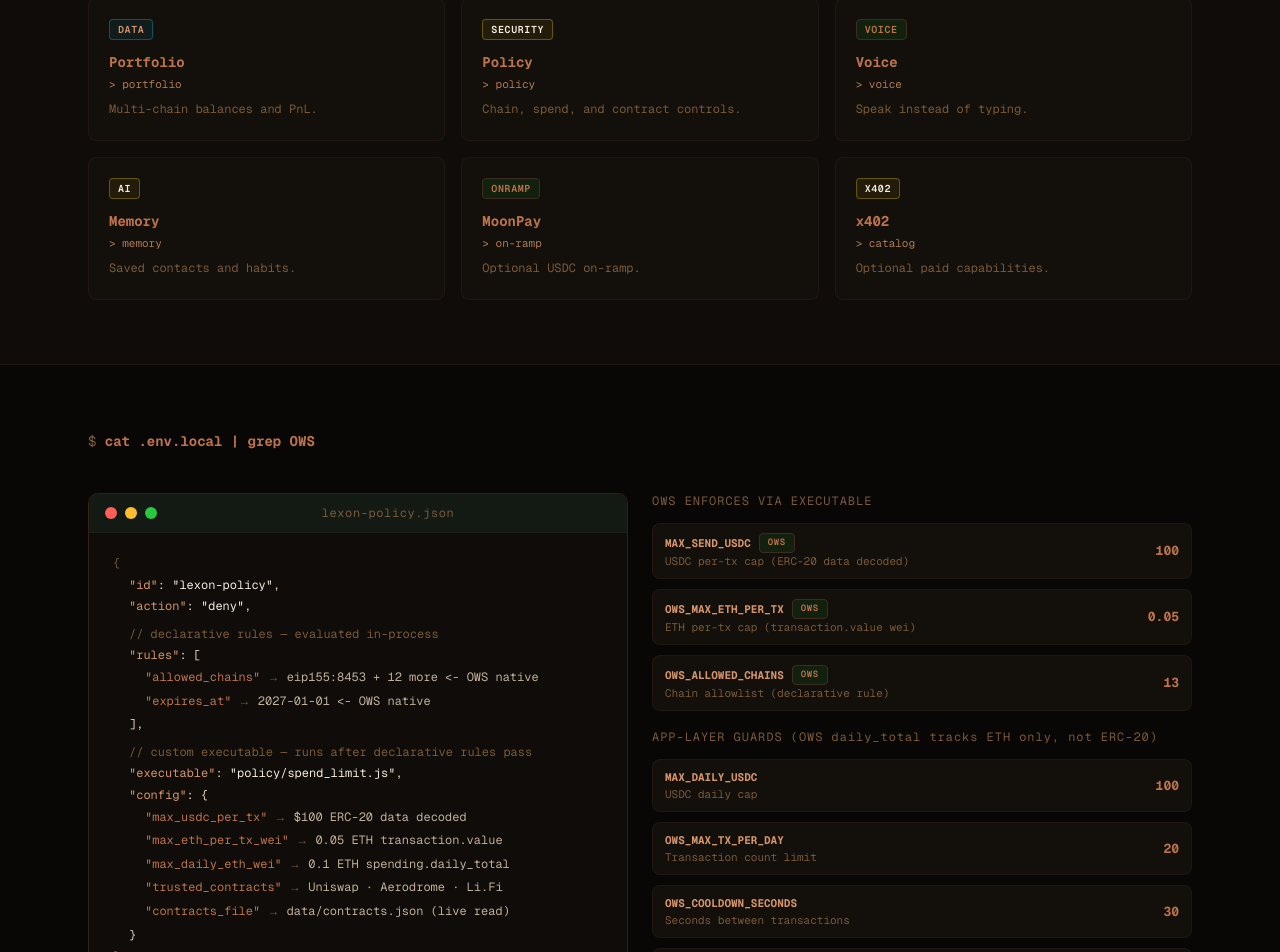
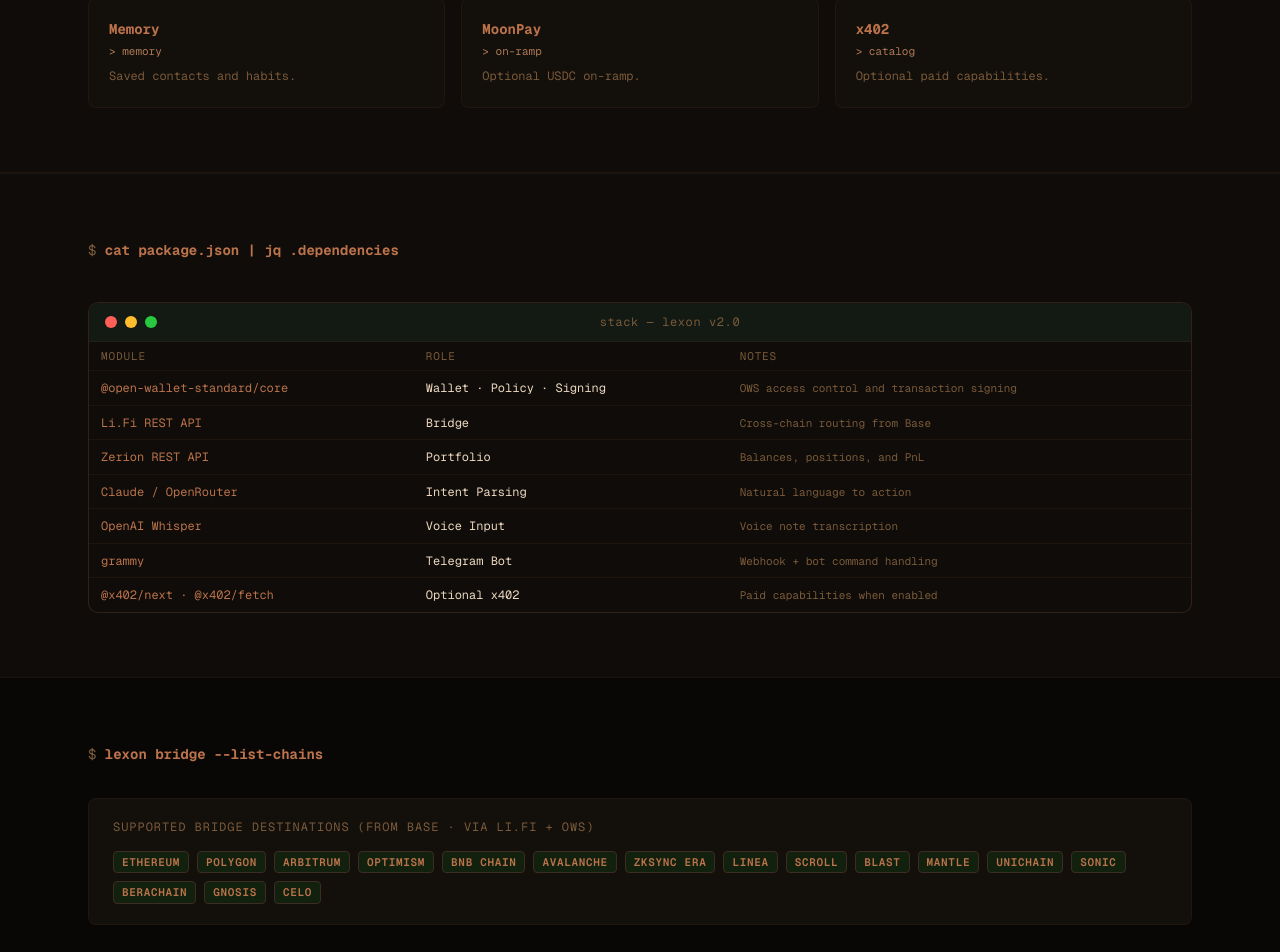
Before and after one commit to dlkakbs/lexon, a Next.js app: page / in a window 1280 px wide. Shown: the part 1337-2289 px from the top of the page. Built offline with nearby package versions, Linux system fonts and the light colour scheme.

Commit message:
Simplify landing page and remove XMTP remnants

```diff
--- a/app/page.tsx
+++ b/app/page.tsx
@@ -10,7 +10,6 @@ export default function Home() {
         className="flex items-center justify-between px-6 py-4 max-w-6xl mx-auto">
         <div className="flex items-center gap-3 fade-in-1">
           <span className="text-green font-bold text-lg">lexon</span>
-          <span className="text-muted text-sm">v2.0.0</span>
           <span className="tag tag-green">live</span>
         </div>
         <div className="hidden md:flex items-center gap-6 text-sm text-muted fade-in-2">
@@ -20,9 +19,9 @@ export default function Home() {
           <a href={GITHUB_URL} target="_blank" rel="noopener noreferrer"
             className="hover:text-green transition-colors">github</a>
         </div>
-        <a href={TELEGRAM_URL} target="_blank" rel="noopener noreferrer"
+        <a href={GITHUB_URL} target="_blank" rel="noopener noreferrer"
           className="btn-green px-5 py-2 text-sm fade-in-3">
-          $ open telegram
+          github
         </a>
       </nav>
 
@@ -56,7 +55,7 @@ export default function Home() {
               <span style={{ color: "var(--text)" }}>DeFi agent.</span>
             </h1>
 
-            <p className="fade-in-4" style={{ fontSize: 16, color: "var(--muted)", lineHeight: 1.8, maxWidth: 480, marginBottom: "2rem" }}>
+            <p className="fade-in-4" style={{ fontSize: 16, color: "var(--muted)", lineHeight: 1.8, maxWidth: 480, marginBottom: "2rem", marginLeft: "auto", marginRight: "auto" }}>
               Send USDC · swap tokens · bridge cross-chain · track portfolio.
               All via Telegram, text or voice. Policy-gated by OWS.
               Your wallet, your limits, your agent.
@@ -85,13 +84,12 @@ export default function Home() {
         </div>
         <div className="grid md:grid-cols-4 gap-4">
           {[
-            { n: "01", title: "Text or voice",       desc: "Send a Telegram message or voice note in any language — Whisper handles the rest." },
-            { n: "02", title: "AI parses intent",    desc: "Claude (OpenRouter / Anthropic / OpenAI) extracts the action from natural language." },
-            { n: "03", title: "OWS policy gates signing", desc: "Declarative rules check chain + expiry. Custom executable checks USDC amount, ETH value, and contract allowlist — key material never touched if denied." },
-            { n: "04", title: "On-chain, done",      desc: "Transaction broadcast to Base. Basescan link returned instantly." },
+            { n: "01", title: "Text or Voice",       desc: "Send a Telegram message or voice note in any language." },
+            { n: "02", title: "From message to action", desc: "Lexon understands what you want and maps it to an on-chain action." },
+            { n: "03", title: "OWS enforces policy", desc: "Your rules validate the transaction before anything is signed." },
+            { n: "04", title: "On-chain execution",  desc: "Transaction broadcast to Base with instant receipt." },
           ].map((s) => (
             <div key={s.n} className="term-card">
-              <div className="text-muted text-xs mb-4" style={{ letterSpacing: "0.1em" }}>STEP_{s.n}</div>
               <div className="text-green font-bold text-sm mb-2">{s.title}</div>
               <div className="text-muted" style={{ fontSize: 12, lineHeight: 1.7 }}>{s.desc}</div>
             </div>
@@ -110,166 +108,57 @@ export default function Home() {
           <div className="grid md:grid-cols-2 lg:grid-cols-3 gap-4">
             {[
               {
-                tag: "transfer", tagColor: "tag-green",
                 title: "Send USDC",
                 cmd: "send",
                 desc: "Send to an address or saved contact.",
               },
               {
-                tag: "defi", tagColor: "tag-green",
                 title: "Swap",
                 cmd: "swap",
                 desc: "ETH ↔ USDC on Base.",
               },
               {
-                tag: "bridge", tagColor: "tag-cyan",
                 title: "Bridge",
                 cmd: "bridge",
                 desc: "Bridge from Base to 17+ chains.",
               },
               {
-                tag: "data", tagColor: "tag-cyan",
                 title: "Portfolio",
                 cmd: "portfolio",
                 desc: "Multi-chain balances and PnL.",
               },
               {
-                tag: "security", tagColor: "tag-yellow",
                 title: "Policy",
                 cmd: "policy",
                 desc: "Chain, spend, and contract controls.",
               },
               {
-                tag: "voice", tagColor: "tag-green",
                 title: "Voice",
                 cmd: "voice",
                 desc: "Speak instead of typing.",
               },
               {
-                tag: "ai", tagColor: "tag-yellow",
                 title: "Memory",
                 cmd: "memory",
                 desc: "Saved contacts and habits.",
               },
               {
-                tag: "onramp", tagColor: "tag-green",
                 title: "MoonPay",
                 cmd: "on-ramp",
                 desc: "Optional USDC on-ramp.",
               },
               {
-                tag: "x402", tagColor: "tag-yellow",
                 title: "x402",
                 cmd: "catalog",
                 desc: "Optional paid capabilities.",
               },
             ].map((f) => (
               <div key={f.title} className="term-card">
-                <div className="flex items-start justify-between mb-3">
-                  <span className={`tag ${f.tagColor}`}>{f.tag}</span>
-                </div>
                 <div className="text-green font-bold text-sm mb-1">{f.title}</div>
                 <div className="text-cyan" style={{ fontSize: 11, marginBottom: 8, opacity: 0.8 }}>
                   &gt; {f.cmd}
                 </div>
                 <div className="text-muted" style={{ fontSize: 12, lineHeight: 1.65 }}>{f.desc}</div>
-              </div>
-            ))}
-          </div>
-        </div>
-      </section>
-
-      {/* ── OWS Policy ── */}
-      <section id="policy" className="max-w-6xl mx-auto px-6 py-16">
-        <div className="mb-10">
-          <span className="text-muted text-sm">$ </span>
-          <span className="text-green text-sm font-bold">cat .env.local | grep OWS</span>
-        </div>
-        <div className="grid md:grid-cols-2 gap-6">
-
-          <div className="term-window">
-            <div className="term-titlebar">
-              <span className="term-dot term-dot-red" />
-              <span className="term-dot term-dot-yellow" />
-              <span className="term-dot term-dot-green" />
-              <span className="term-title">lexon-policy.json</span>
-            </div>
-            <div className="term-body" style={{ fontSize: 12 }}>
-              <div className="text-muted">{"{"}</div>
-              <div style={{ paddingLeft: 16 }}>
-                <div><span className="text-cyan">&quot;id&quot;</span>: <span className="text-yellow">&quot;lexon-policy&quot;</span>,</div>
-                <div><span className="text-cyan">&quot;action&quot;</span>: <span className="text-yellow">&quot;deny&quot;</span>,</div>
-                <div style={{ marginTop: 6 }}><span className="text-muted">// declarative rules — evaluated in-process</span></div>
-                <div><span className="text-cyan">&quot;rules&quot;</span>: [</div>
-                <div style={{ paddingLeft: 16 }}>
-                  {[
-                    ["allowed_chains", "eip155:8453 + 12 more  <- OWS native"],
-                    ["expires_at",     "2027-01-01              <- OWS native"],
-                  ].map(([rule, val]) => (
-                    <div key={rule} style={{ marginBottom: 2 }}>
-                      <span className="text-green">&quot;{rule}&quot;</span>
-                      <span className="text-muted"> → </span>
-                      <span style={{ color: "var(--text)", opacity: 0.8 }}>{val}</span>
-                    </div>
-                  ))}
-                </div>
-                <div>],</div>
-                <div style={{ marginTop: 6 }}><span className="text-muted">// custom executable — runs after declarative rules pass</span></div>
-                <div><span className="text-cyan">&quot;executable&quot;</span>: <span className="text-yellow">&quot;policy/spend_limit.js&quot;</span>,</div>
-                <div><span className="text-cyan">&quot;config&quot;</span>: {"{"}</div>
-                <div style={{ paddingLeft: 16 }}>
-                  {[
-                    ["max_usdc_per_tx",    "$100  ERC-20 data decoded"],
-                    ["max_eth_per_tx_wei", "0.05 ETH  transaction.value"],
-                    ["max_daily_eth_wei",  "0.1 ETH   spending.daily_total"],
-                    ["trusted_contracts",  "Uniswap · Aerodrome · Li.Fi"],
-                    ["contracts_file",     "data/contracts.json  (live read)"],
-                  ].map(([k, v]) => (
-                    <div key={k} style={{ marginBottom: 2 }}>
-                      <span className="text-green">&quot;{k}&quot;</span>
-                      <span className="text-muted"> → </span>
-                      <span style={{ color: "var(--text)", opacity: 0.8 }}>{v}</span>
-                    </div>
-                  ))}
-                </div>
-                <div>{"}"}</div>
-              </div>
-              <div className="text-muted">{"}"}</div>
-            </div>
-          </div>
-
-          <div style={{ display: "flex", flexDirection: "column", gap: 10 }}>
-            <div className="text-muted text-xs mb-1" style={{ letterSpacing: "0.08em" }}>OWS ENFORCES VIA EXECUTABLE</div>
-            {[
-              { env: "MAX_SEND_USDC",     default: "100",  desc: "USDC per-tx cap (ERC-20 data decoded)", tag: "OWS" },
-              { env: "OWS_MAX_ETH_PER_TX",default: "0.05", desc: "ETH per-tx cap (transaction.value wei)", tag: "OWS" },
-              { env: "OWS_ALLOWED_CHAINS",default: "13",   desc: "Chain allowlist (declarative rule)", tag: "OWS" },
-            ].map((r) => (
-              <div key={r.env} className="term-card" style={{ padding: "9px 12px", display: "flex", justifyContent: "space-between", alignItems: "center" }}>
-                <div>
-                  <div style={{ display: "flex", gap: 8, alignItems: "center" }}>
-                    <span className="text-cyan" style={{ fontSize: 11, fontWeight: 700 }}>{r.env}</span>
-                    <span className="tag tag-green" style={{ fontSize: 9 }}>{r.tag}</span>
-                  </div>
-                  <div className="text-muted" style={{ fontSize: 11 }}>{r.desc}</div>
-                </div>
-                <div style={{ fontSize: 13, color: "var(--green)", fontWeight: 700 }}>{r.default}</div>
-              </div>
-            ))}
-            <div className="text-muted text-xs mt-2 mb-1" style={{ letterSpacing: "0.08em" }}>APP-LAYER GUARDS (OWS daily_total tracks ETH only, not ERC-20)</div>
-            {[
-              { env: "MAX_DAILY_USDC",            default: "100", desc: "USDC daily cap" },
-              { env: "OWS_MAX_TX_PER_DAY",        default: "20",  desc: "Transaction count limit" },
-              { env: "OWS_COOLDOWN_SECONDS",      default: "30",  desc: "Seconds between transactions" },
-              { env: "OWS_MAX_PER_ADDRESS_DAILY", default: "50",  desc: "Max per recipient per day" },
-              { env: "OWS_CONFIRM_ABOVE_USDC",    default: "25",  desc: "Confirmation threshold" },
-            ].map((r) => (
-              <div key={r.env} className="term-card" style={{ padding: "9px 12px", display: "flex", justifyContent: "space-between", alignItems: "center" }}>
-                <div>
-                  <div className="text-cyan" style={{ fontSize: 11, fontWeight: 700 }}>{r.env}</div>
-                  <div className="text-muted" style={{ fontSize: 11 }}>{r.desc}</div>
-                </div>
-                <div style={{ fontSize: 13, color: "var(--green)", fontWeight: 700 }}>{r.default}</div>
               </div>
             ))}
           </div>
@@ -302,17 +191,13 @@ export default function Home() {
                 </thead>
                 <tbody>
                   {[
-                    { mod: "@open-wallet-standard/core", role: "Wallet · Policy · Signing", note: "native: chain allowlist + expiry; app-layer: spend guards" },
-                    { mod: "@x402/next · @x402/fetch",   role: "Optional Commerce Layer",    note: "paid capability rails when you want agent-to-agent payments" },
-                    { mod: "Li.Fi REST API",             role: "Cross-chain Bridge",        note: "17+ EVM chains, no API key needed" },
-                    { mod: "@honcho-ai/sdk",             role: "Personalized Memory",       note: "User habits, named contacts, spending history" },
-                    { mod: "Zerion REST API",            role: "Portfolio · PnL · Txs",     note: "read-only across all chains, OWS partner" },
-                    { mod: "Claude / OpenRouter",        role: "Intent Parsing",            note: "Multi-provider: openrouter | anthropic | openai" },
-                    { mod: "OpenAI Whisper",             role: "Voice Transcription",       note: "Telegram voice note → text, any language" },
-                    { mod: "MoonPay",                   role: "USDC On-Ramp",              note: "/fund command, direct into OWS wallet" },
-                    { mod: "viem",                      role: "Base Client",               note: "TX construction, USDC helpers, Uniswap ABI" },
-                    { mod: "grammy",                    role: "Telegram Bot Framework",    note: "Webhook + polling mode" },
-                    { mod: "next.js",                   role: "Landing + Webhook API",     note: "App router, /api/webhook route" },
+                    { mod: "@open-wallet-standard/core", role: "Wallet · Policy · Signing", note: "OWS access control and transaction signing" },
+                    { mod: "Li.Fi REST API",             role: "Bridge",                    note: "Cross-chain routing from Base" },
+                    { mod: "Zerion REST API",            role: "Portfolio",                 note: "Balances, positions, and PnL" },
+                    { mod: "Claude / OpenRouter",        role: "Intent Parsing",            note: "Natural language to action" },
+                    { mod: "OpenAI Whisper",             role: "Voice Input",               note: "Voice note transcription" },
+                    { mod: "grammy",                    role: "Telegram Bot",              note: "Webhook + bot command handling" },
+                    { mod: "@x402/next · @x402/fetch",   role: "Optional x402",             note: "Paid capabilities when enabled" },
                   ].map((r) => (
                     <tr key={r.mod}>
                       <td><span className="text-green" style={{ fontSize: 12 }}>{r.mod}</span></td>
```
